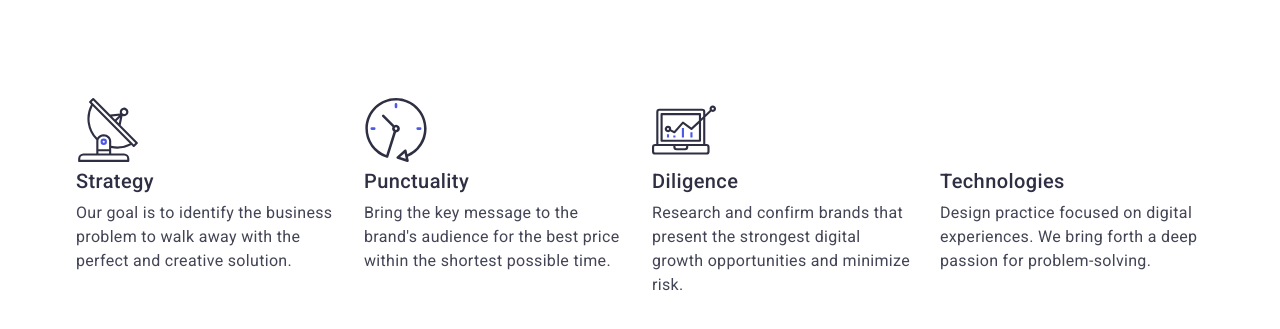
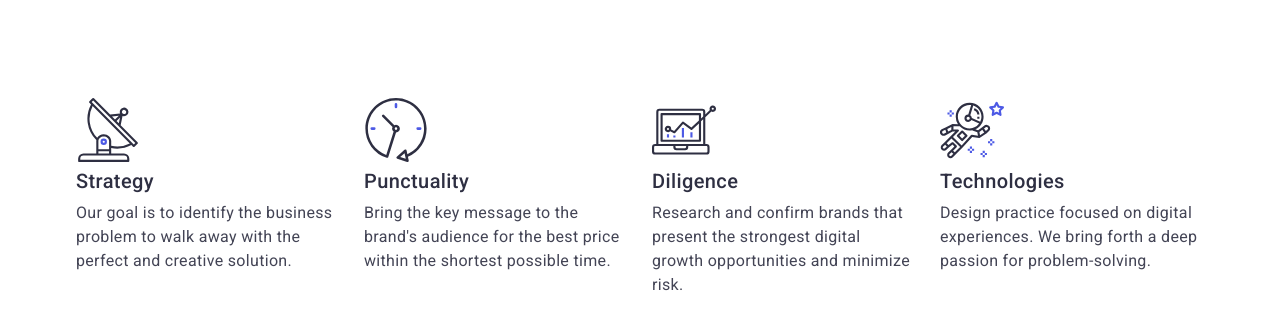
Before and after one commit to Vita0609/goit-markup-hw-04, a plain HTML site: page index.html in a window 1280 px wide. Shown: the part 695-1024 px from the top of the page. Drawn offline with nearby package versions, Linux system fonts and the light colour scheme.

Commit message:
add styles markup

```diff
--- a/index.html
+++ b/index.html
@@ -91,7 +91,7 @@
                     <li class="item-feature">
                       <div class="icon-features-div">
                         <svg class="icon-features" width="64" height="64">
-                          <use href="./images/icons.svgicon-astronaut"></use>
+                          <use href="./images/icons.svg#icon-astronaut"></use>
                         </svg>
                       </div>
                         <h3 class="name">Technologies</h3>
```
